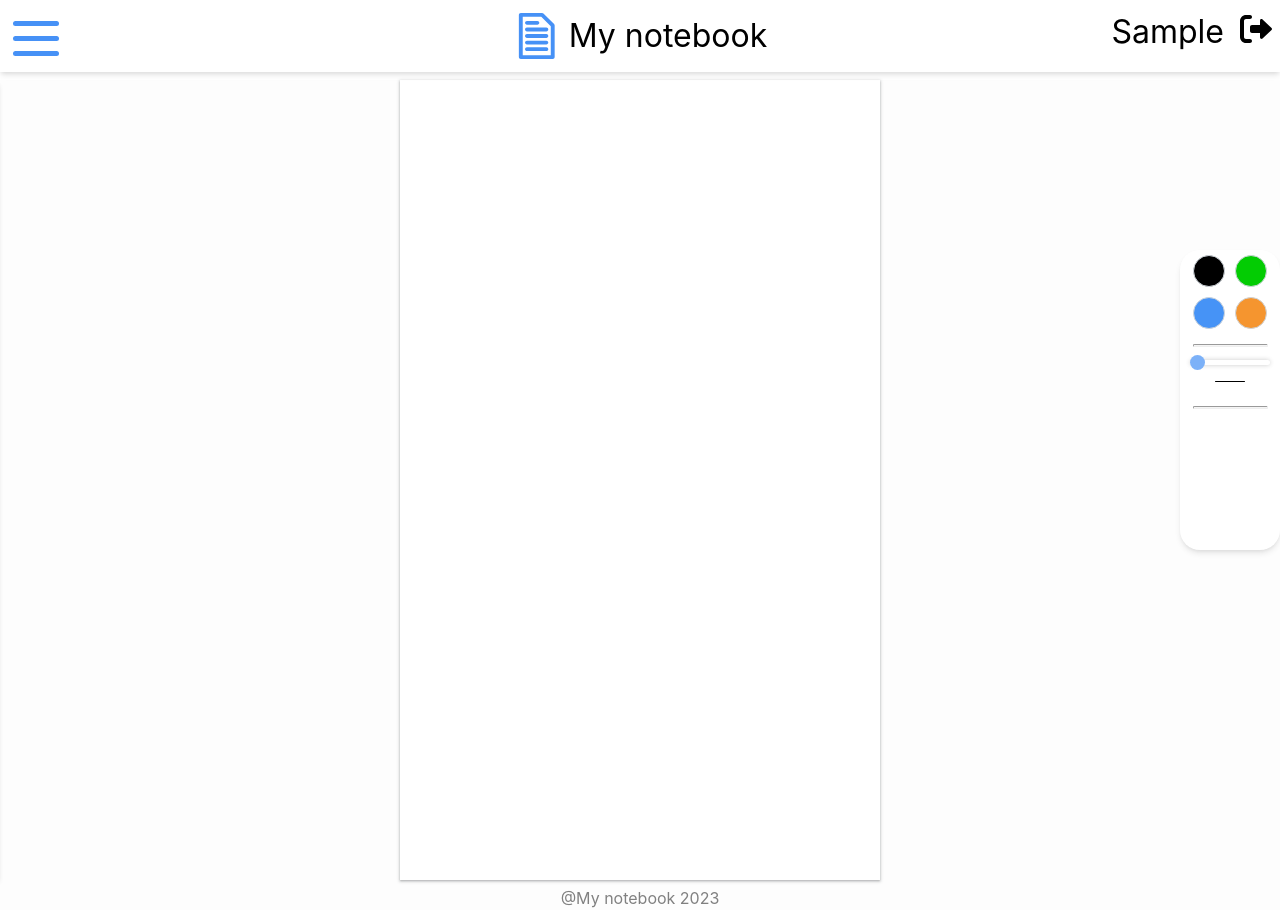
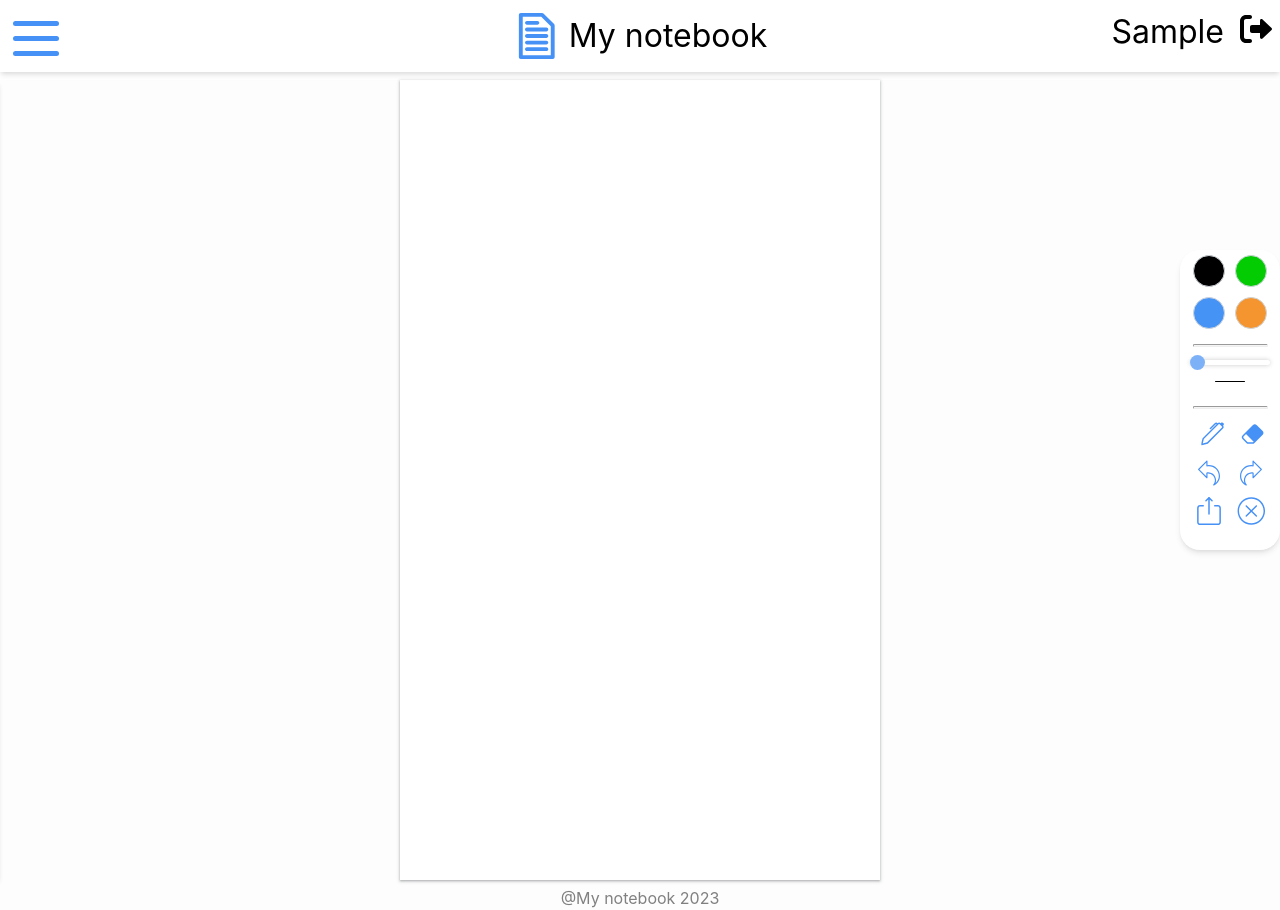
Before and after one commit to Doridos/kaj-semestral-work, a React (Vite) app: page / in a window 1280 px wide. Both pictures are taken after typing "Sample" into the empty fields and a click on the button "Login". Built offline with nearby package versions, Linux system fonts and the light colour scheme.

Commit message:
add functionality to buttons on side (without undo and redo)

```diff
--- a/src/components/Body.css
+++ b/src/components/Body.css
@@ -148,7 +148,48 @@ hr{
     border-radius: 10px;
     background-color: whitesmoke;
 }
-hr.below-thickness{
+hr.below-thickness {
+    margin-top: 10px;
+    margin-bottom: 10px;
+}
+.svg-icon-undo:hover,
+.svg-icon-redo:hover,
+.svg-icon-pen:hover,
+.svg-icon-eraser:hover {
+    cursor: pointer;
+    box-shadow: rgba(0, 0, 0, 0.1) 0px 4px 6px -1px, rgba(0, 0, 0, 0.06) 0px 2px 4px -1px !important;
+}
+.svg-icon-undo,
+.svg-icon-redo{
+    min-width: 2em;
+    height: 2em;
+    margin-right: 0.3em;
+    margin-left: 0.3em;
+    border-radius: 10px;
 
-    margin-top: 10px
 }
+.svg-icon-eraser{
+    min-width: 2em;
+    height: 2em;
+    margin-right: 0.3em;
+    margin-left: 0.1em;
+    border-radius: 10px;
+    padding-left: 5px;
+    padding-top: 3px;
+}
+.svg-icon-pen{
+    min-width: 2em;
+    height: 2em;
+    margin-right: 0.3em;
+    margin-left: 0.7em;
+    border-radius: 10px;
+    padding-left: 5px;
+    padding-top: 3px;
+}
+.highlighted{
+    box-shadow: rgba(0, 0, 0, 0.1) 0px 4px 6px -1px, rgba(0, 0, 0, 0.06) 0px 2px 4px -1px;
+    background-color: rgba(211, 211, 211, 0.5);
+}
+.no-box-shadow{
+    box-shadow: none;
+}
--- a/src/components/Body.jsx
+++ b/src/components/Body.jsx
@@ -24,11 +24,44 @@ export function Body(){
     const [colorPicker2, setColorPicker2] = useState("#03cc03");
     const [colorPicker3, setColorPicker3] = useState("#4691f6");
     const [colorPicker4, setColorPicker4] = useState("#f5942f");
+    const [lastColor, setLastColor] = useState("none");
 
     const [dontShow1, setDontShow1] = useState(true);
     const [dontShow2, setDontShow2] = useState(true);
     const [dontShow3, setDontShow3] = useState(true);
     const [dontShow4, setDontShow4] = useState(true);
+
+    function highlightEraser(){
+        setLastColor(color)
+        setColor("#FFFFFF")
+        document.querySelector('.svg-icon-pen').classList.remove("highlighted")
+        document.querySelector('.svg-icon-pen').classList.add("no-box-shadow")
+        document.querySelector('.svg-icon-eraser').classList.add("highlighted")
+    }
+    function highlightPen(){
+        setColor(lastColor ==="none" ? "#000000" : lastColor)
+        document.querySelector('.svg-icon-eraser').classList.remove("highlighted")
+        document.querySelector('.svg-icon-eraser').classList.add("no-box-shadow")
+        document.querySelector('.svg-icon-pen').classList.add("highlighted")
+
+    }
+    function deleteCanvas() {
+        let text = "Do you want to erase whole canvas?\nIf yes press OK, otherwise press Cancel.";
+        if (confirm(text) === true) {
+            let canvas = document.querySelector('canvas');
+            let ctx = canvas.getContext("2d");
+            ctx.fillStyle = "white";
+            ctx.fillRect(0, 0, canvas.width, canvas.height);
+        }
+    }
+
+    function download(dataUrl, filename) {
+        const link = document.createElement("a");
+        link.href = dataUrl;
+        link.download = filename;
+        link.click();
+    }
+
 
     return (
         <div>
@@ -40,7 +73,6 @@ export function Body(){
                     Main menu
                 </nav>
                 <main>
-
                     < Canvas width={window.innerWidth -800} height={window.innerHeight} color={color} inputWidth={strokeWidth}/>
                 </main>
                 <aside>
@@ -128,6 +160,51 @@ export function Body(){
 
                     <hr className="below-thickness"/>
 
+
+                    <svg className="svg-icon-pen" viewBox="0 0 20 20" onClick={e => {
+                        highlightPen()
+
+                    }
+                    }>
+                        <path
+                            d="m13.498.795.149-.149a1.207 1.207 0 1 1 1.707 1.708l-.149.148a1.5 1.5 0 0 1-.059 2.059L4.854 14.854a.5.5 0 0 1-.233.131l-4 1a.5.5 0 0 1-.606-.606l1-4a.5.5 0 0 1 .131-.232l9.642-9.642a.5.5 0 0 0-.642.056L6.854 4.854a.5.5 0 1 1-.708-.708L9.44.854A1.5 1.5 0 0 1 11.5.796a1.5 1.5 0 0 1 1.998-.001zm-.644.766a.5.5 0 0 0-.707 0L1.95 11.756l-.764 3.057 3.057-.764L14.44 3.854a.5.5 0 0 0 0-.708l-1.585-1.585z"/>
+                    </svg>
+
+                    <svg className="svg-icon-eraser" viewBox="0 0 20 20" onClick= {e => {
+                        highlightEraser()
+                    }}>
+                        <path
+                            d="M8.086 2.207a2 2 0 0 1 2.828 0l3.879 3.879a2 2 0 0 1 0 2.828l-5.5 5.5A2 2 0 0 1 7.879 15H5.12a2 2 0 0 1-1.414-.586l-2.5-2.5a2 2 0 0 1 0-2.828l6.879-6.879zm.66 11.34L3.453 8.254 1.914 9.793a1 1 0 0 0 0 1.414l2.5 2.5a1 1 0 0 0 .707.293H7.88a1 1 0 0 0 .707-.293l.16-.16z"/>
+                    </svg>
+
+                    <svg className="svg-icon-undo" viewBox="0 0 20 20">
+                        <path
+                            d="M3.24,7.51c-0.146,0.142-0.146,0.381,0,0.523l5.199,5.193c0.234,0.238,0.633,0.064,0.633-0.262v-2.634c0.105-0.007,0.212-0.011,0.321-0.011c2.373,0,4.302,1.91,4.302,4.258c0,0.957-0.33,1.809-1.008,2.602c-0.259,0.307,0.084,0.762,0.451,0.572c2.336-1.195,3.73-3.408,3.73-5.924c0-3.741-3.103-6.783-6.916-6.783c-0.307,0-0.615,0.028-0.881,0.063V2.575c0-0.327-0.398-0.5-0.633-0.261L3.24,7.51 M4.027,7.771l4.301-4.3v2.073c0,0.232,0.21,0.409,0.441,0.366c0.298-0.056,0.746-0.123,1.184-0.123c3.402,0,6.172,2.709,6.172,6.041c0,1.695-0.718,3.24-1.979,4.352c0.193-0.51,0.293-1.045,0.293-1.602c0-2.76-2.266-5-5.046-5c-0.256,0-0.528,0.018-0.747,0.05C8.465,9.653,8.328,9.81,8.328,9.995v2.074L4.027,7.771z"></path>
+                    </svg>
+
+                    <svg className="svg-icon-redo" viewBox="0 0 20 20">
+                        <path
+                            d="M16.76,7.51l-5.199-5.196c-0.234-0.239-0.633-0.066-0.633,0.261v2.534c-0.267-0.035-0.575-0.063-0.881-0.063c-3.813,0-6.915,3.042-6.915,6.783c0,2.516,1.394,4.729,3.729,5.924c0.367,0.189,0.71-0.266,0.451-0.572c-0.678-0.793-1.008-1.645-1.008-2.602c0-2.348,1.93-4.258,4.303-4.258c0.108,0,0.215,0.003,0.321,0.011v2.634c0,0.326,0.398,0.5,0.633,0.262l5.199-5.193C16.906,7.891,16.906,7.652,16.76,7.51 M11.672,12.068V9.995c0-0.185-0.137-0.341-0.318-0.367c-0.219-0.032-0.49-0.05-0.747-0.05c-2.78,0-5.046,2.241-5.046,5c0,0.557,0.099,1.092,0.292,1.602c-1.261-1.111-1.979-2.656-1.979-4.352c0-3.331,2.77-6.041,6.172-6.041c0.438,0,0.886,0.067,1.184,0.123c0.231,0.043,0.441-0.134,0.441-0.366V3.472l4.301,4.3L11.672,12.068z"></path>
+                    </svg>
+
+
+
+                    <svg className="svg-icon-undo" viewBox="0 0 20 20" onClick={e => {
+                        download(document.querySelector('canvas').toDataURL('image/png'), "test")
+                    }}>
+                        <path
+                              d="M8.416,3.943l1.12-1.12v9.031c0,0.257,0.208,0.464,0.464,0.464c0.256,0,0.464-0.207,0.464-0.464V2.823l1.12,1.12c0.182,0.182,0.476,0.182,0.656,0c0.182-0.181,0.182-0.475,0-0.656l-1.744-1.745c-0.018-0.081-0.048-0.16-0.112-0.224C10.279,1.214,10.137,1.177,10,1.194c-0.137-0.017-0.279,0.02-0.384,0.125C9.551,1.384,9.518,1.465,9.499,1.548L7.76,3.288c-0.182,0.181-0.182,0.475,0,0.656C7.941,4.125,8.234,4.125,8.416,3.943z M15.569,6.286h-2.32v0.928h2.32c0.512,0,0.928,0.416,0.928,0.928v8.817c0,0.513-0.416,0.929-0.928,0.929H4.432c-0.513,0-0.928-0.416-0.928-0.929V8.142c0-0.513,0.416-0.928,0.928-0.928h2.32V6.286h-2.32c-1.025,0-1.856,0.831-1.856,1.856v8.817c0,1.025,0.832,1.856,1.856,1.856h11.138c1.024,0,1.855-0.831,1.855-1.856V8.142C17.425,7.117,16.594,6.286,15.569,6.286z"></path>
+                    </svg>
+
+                    <svg className="svg-icon-undo" viewBox="0 0 20 20" onClick={e => {
+                        deleteCanvas()
+                    }}>
+                        <path
+                            d="M10.185,1.417c-4.741,0-8.583,3.842-8.583,8.583c0,4.74,3.842,8.582,8.583,8.582S18.768,14.74,18.768,10C18.768,5.259,14.926,1.417,10.185,1.417
+                            M10.185,17.68c-4.235,0-7.679-3.445-7.679-7.68c0-4.235,3.444-7.679,7.679-7.679S17.864,5.765,17.864,10C17.864,14.234,14.42,17.68,10.185,17.68
+                            M10.824,10l2.842-2.844c0.178-0.176,0.178-0.46,0-0.637c-0.177-0.178-0.461-0.178-0.637,0l-2.844,2.841L7.341,6.52c-0.176-0.178-0.46-0.178-0.637,0c-0.178,0.176-0.178,0.461,0,0.637L9.546,10l-2.841,2.844c-0.178,0.176-0.178,0.461,0,0.637c0.178,0.178,0.459,0.178,0.637,0l2.844-2.841l2.844,2.841c0.178,0.178,0.459,0.178,0.637,0c0.178-0.176,0.178-0.461,0-0.637L10.824,10z"></path>
+                    </svg>
+
                 </aside>
             </section>
             <footer>
--- a/src/components/Canvas.jsx
+++ b/src/components/Canvas.jsx
@@ -30,7 +30,6 @@ const Canvas = ({
 
         ctx.fillStyle = color;
         ctx.beginPath();
-        // ctx.arc(start.x, start.y, width / 2, 0, Math.PI * 2);
         ctx.fill();
 
     }
--- a/src/components/Hooks.jsx
+++ b/src/components/Hooks.jsx
@@ -1,4 +1,4 @@
-import {useEffect, useRef, useState} from "react";
+import {useRef, useState} from "react";
 
 export function useOnDraw(onDraw){
 
@@ -10,6 +10,7 @@ export function useOnDraw(onDraw){
     const mouseDownListenerRef = useRef(null)
     const mouseUpListenerRef = useRef(null)
     const previousPointRef = useRef(null)
+    const [init, setInit] = useState(true);
 
     useState(() => {
         return () => {
@@ -27,6 +28,13 @@ export function useOnDraw(onDraw){
             canvasRef.current.removeEventListener('mousedown', mouseDownListenerRef.current)
         }
         canvasRef.current = reference;
+        if(init){
+            let ctx = canvasRef.current.getContext("2d");
+            ctx.fillStyle = "white";
+            ctx.fillRect(0, 0, canvasRef.current.width, canvasRef.current.height);
+            console.log(canvasRef.current)
+            setInit(false)
+        }
         initMouseMoveListener()
         initMouseDownListener()
         initMouseUpListener()
--- a/src/components/TopBar.css
+++ b/src/components/TopBar.css
@@ -6,7 +6,11 @@
 
 .svg-icon path,
 .svg-icon polygon,
-.svg-icon rect {
+.svg-icon rect,
+.svg-icon-pen,
+.svg-icon-undo,
+.svg-icon-redo,
+.svg-icon-eraser{
     fill: #4691f6;
 }
 
```
